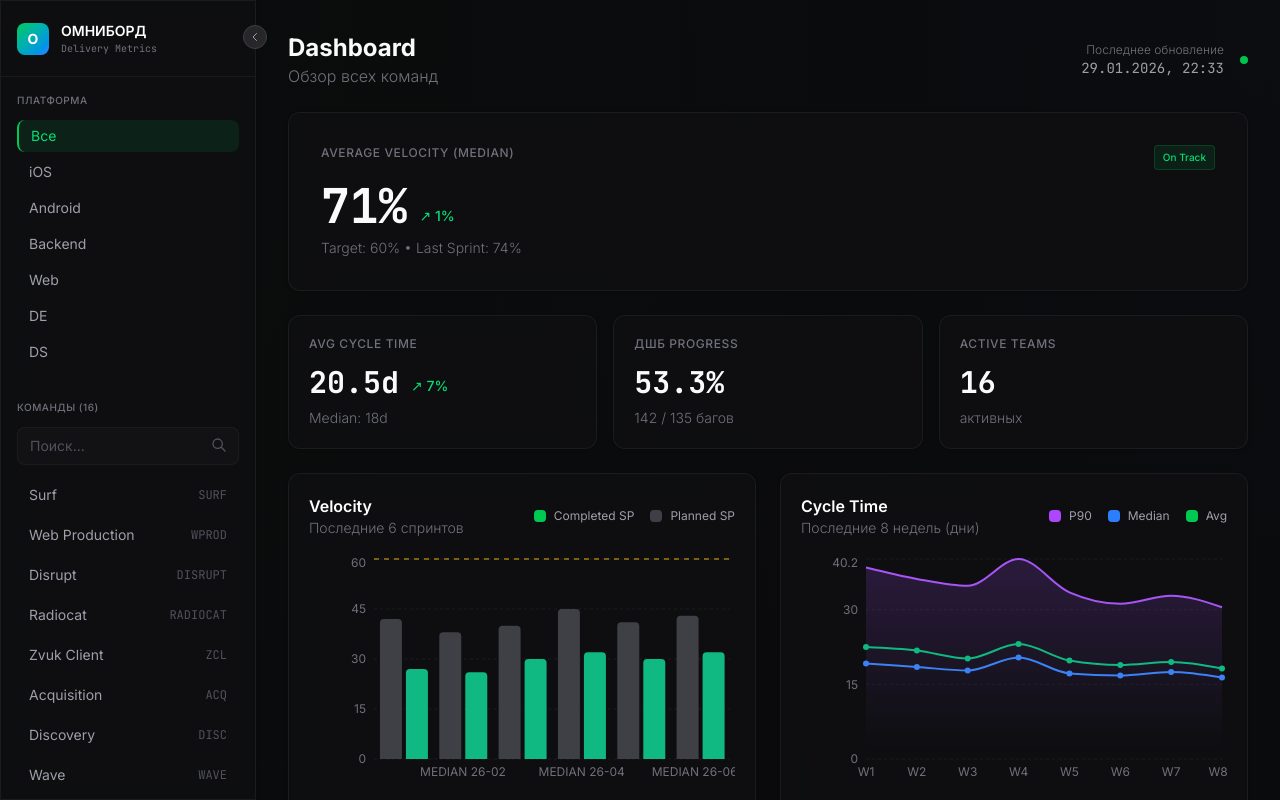
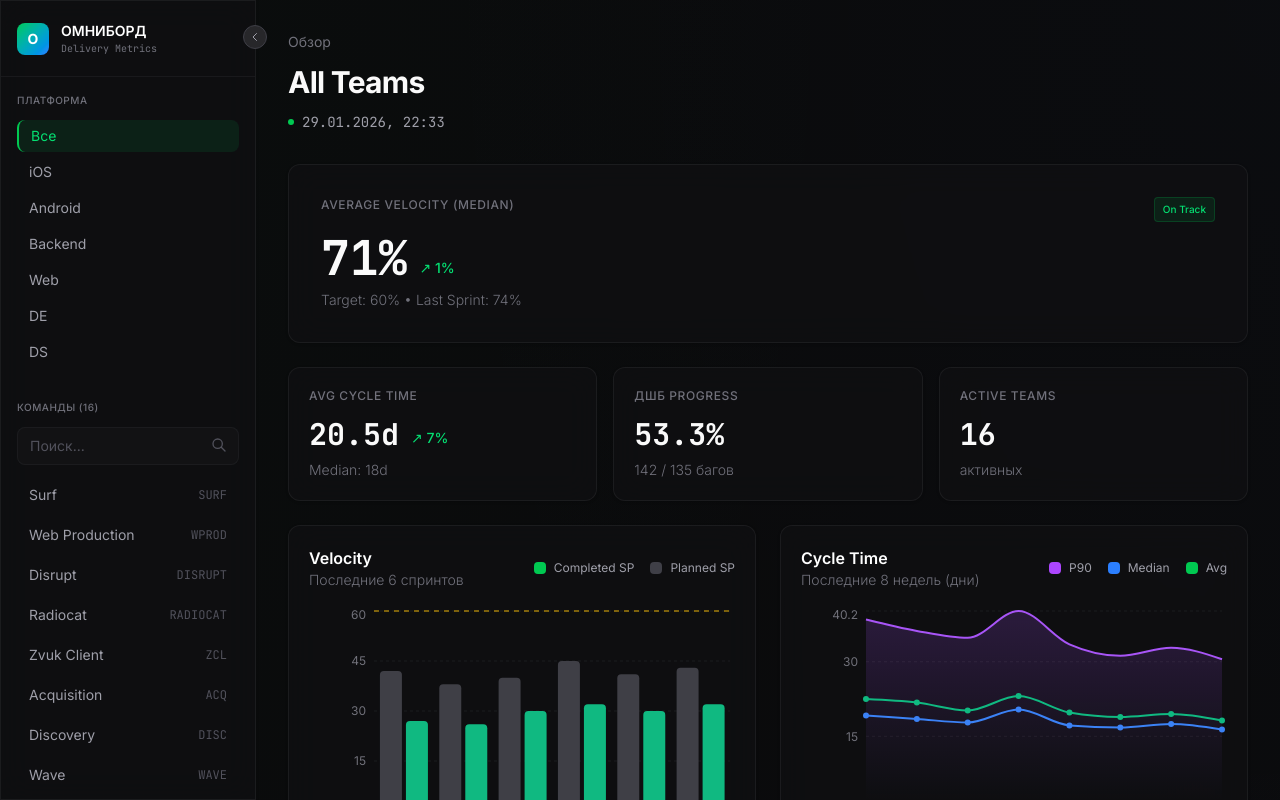
Before and after one commit to indi256s/omniboard-demo, a React (Vite) app: page /team/ALL in a window 1280 px wide. Shown: the top 800 px of the page. Built offline with nearby package versions, Linux system fonts and the light colour scheme.

Commit message:
feat: stacked header layout

```diff
--- a/src/components/Header.jsx
+++ b/src/components/Header.jsx
@@ -9,36 +9,39 @@ export default function Header({ selectedTeam }) {
   });
 
   return (
-    <header className="flex items-center justify-between mb-6">
-      <div>
+    <header className="mb-8">
+      {/* Stacked Layout */}
+      <div className="space-y-3">
+        {/* Row 1: Breadcrumb */}
         {selectedTeam ? (
-          <>
-            <div className="flex items-center gap-2 text-sm text-zinc-500 mb-1">
-              <button className="hover:text-white transition-colors">
-                ← Dashboard
-              </button>
-            </div>
-            <h1 className="text-2xl font-bold">{selectedTeam.name}</h1>
-            <div className="flex items-center gap-3 mt-1">
-              <span className="text-sm text-zinc-500 mono">{selectedTeam.key}</span>
-              <span className="px-2 py-0.5 bg-zinc-800/50 border border-zinc-700/50 rounded text-xs text-zinc-400">
-                {selectedTeam.platform}
-              </span>
-            </div>
-          </>
+          <div className="flex items-center gap-2 text-sm text-zinc-500">
+            <button className="hover:text-white transition-colors">Dashboard</button>
+            <span className="text-zinc-600">/</span>
+            <span className="text-zinc-400">{selectedTeam.platform}</span>
+            <span className="text-zinc-600">/</span>
+            <span className="text-zinc-300">{selectedTeam.key}</span>
+          </div>
         ) : (
-          <>
-            <h1 className="text-2xl font-bold">Dashboard</h1>
-            <p className="text-zinc-500 font-light">Обзор всех команд</p>
-          </>
+          <div className="text-sm text-zinc-500">Обзор</div>
         )}
-      </div>
-      <div className="flex items-center gap-4">
-        <div className="text-right">
-          <div className="text-xs text-zinc-500 font-light">Последнее обновление</div>
-          <div className="text-sm mono text-zinc-400">{formattedDate}</div>
+
+        {/* Row 2: Title */}
+        <h1 className="text-3xl font-bold tracking-tight">
+          {selectedTeam ? selectedTeam.name : 'All Teams'}
+        </h1>
+
+        {/* Row 3: Meta bar */}
+        <div className="flex items-center gap-4 text-sm">
+          {selectedTeam && (
+            <span className="px-2.5 py-1 bg-zinc-800/60 border border-zinc-700/50 rounded-md text-zinc-400">
+              {selectedTeam.platform}
+            </span>
+          )}
+          <div className="flex items-center gap-2 text-zinc-500">
+            <span className="w-1.5 h-1.5 rounded-full bg-green-500"></span>
+            <span className="text-zinc-400 mono">{formattedDate}</span>
+          </div>
         </div>
-        <div className="w-2 h-2 rounded-full bg-green-500 animate-pulse"></div>
       </div>
     </header>
   );
```
